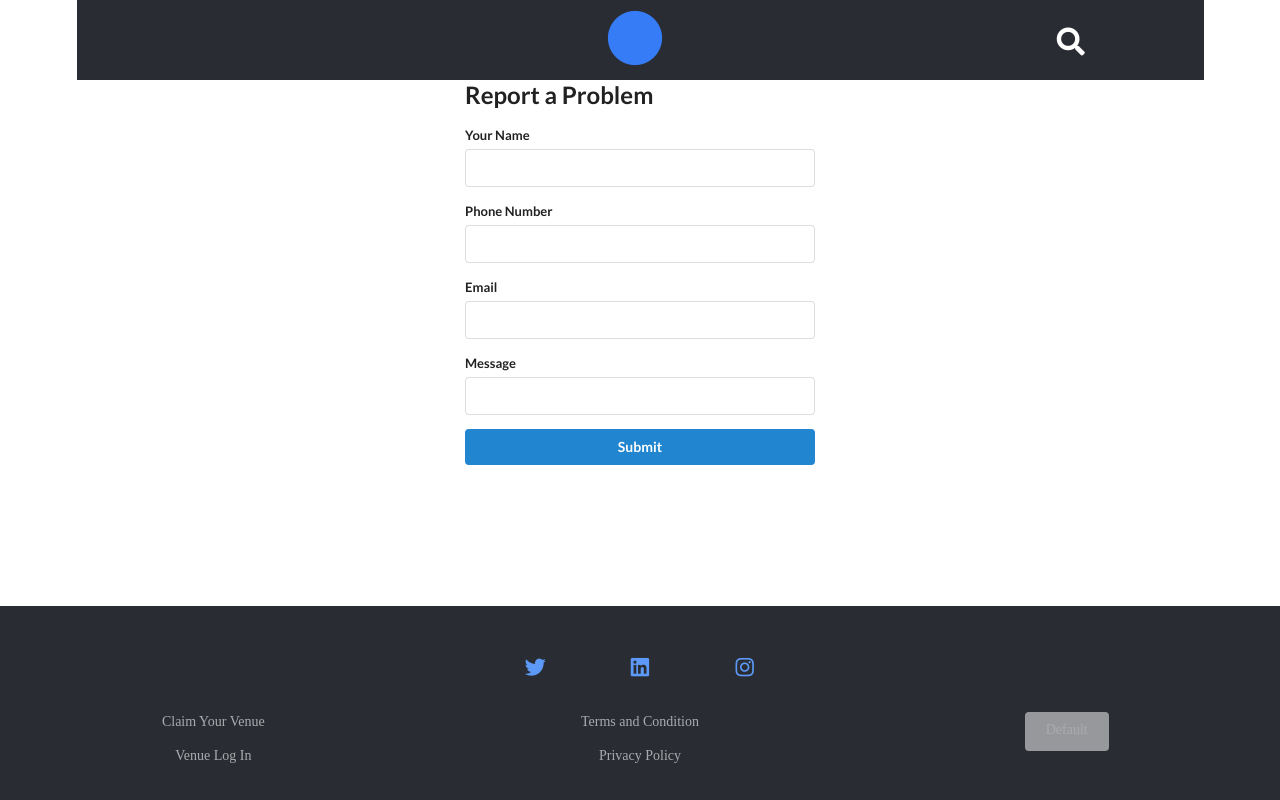
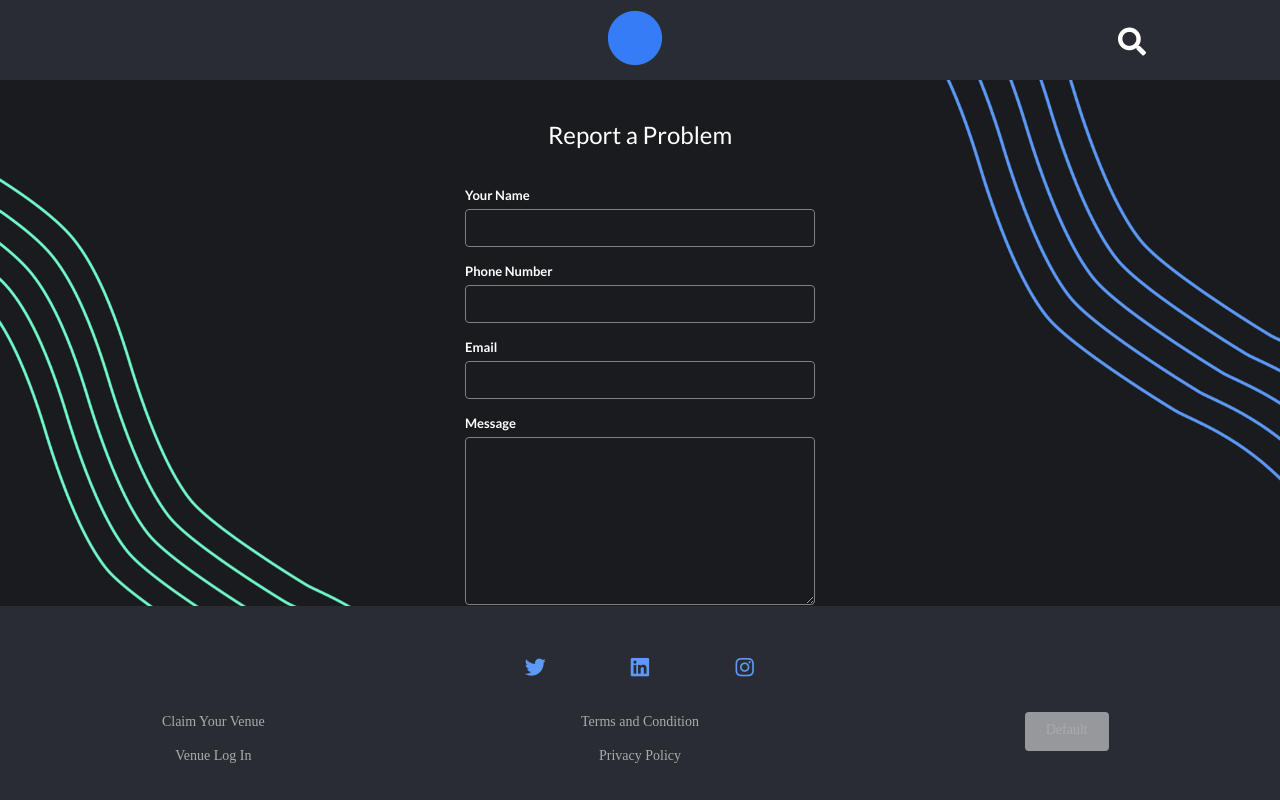
Before and after one commit to Kenichiwaa/eresonate-form, a React (Create React App) app: page / in a window 1280 px wide. Built offline with nearby package versions, Linux system fonts and the light colour scheme.

Commit message:
add style to form, add background graphic

```diff
--- a/public/index.html
+++ b/public/index.html
@@ -6,6 +6,7 @@
   <link rel="icon" href="%PUBLIC_URL%/favicon.ico" />
   <meta name="viewport" content="width=device-width, initial-scale=1" />
   <link rel="stylesheet" href="https://cdnjs.cloudflare.com/ajax/libs/semantic-ui/2.4.1/semantic.min.css">
+  <link rel="stylesheet" type="text/css" href="stylesheet.css" media="screen" />
   <meta name="theme-color" content="#000000" />
   <meta name="description" content="Web site created using create-react-app" />
   <link rel="apple-touch-icon" href="%PUBLIC_URL%/logo192.png" />
--- /dev/null
+++ b/public/stylesheet.css
@@ -0,0 +1,3 @@
+body {
+    background-color: #191b1e;
+}
--- a/src/components/App.js
+++ b/src/components/App.js
@@ -10,7 +10,7 @@ import history from "../history";
 
 const App = () => {
   return (
-    <div className="ui container">
+    <div className="ui">
       <Router history={history}>
         <Header />
         <Route path="/" exact component={FormShow} />
--- a/src/components/pages/FormShow.js
+++ b/src/components/pages/FormShow.js
@@ -3,10 +3,56 @@ import { Field, reduxForm } from "redux-form";
 import { connect } from "react-redux";
 import styled from "styled-components";
 import { createForm } from "../../actions";
+import imageLeft from "../../images/left-bg-image.png";
+import imageRight from "../../images/right-bg-image.png";
 
 const FormContainer = styled.div`
   max-width: 350px;
   margin: auto;
+  padding-top: 40px;
+  margin-bottom: 250px;
+
+  .ui.form .field > label,
+  h2 {
+    color: white;
+  }
+
+  h2 {
+    text-align: center;
+    font-weight: 100;
+    padding-bottom: 20px;
+  }
+
+  input[name],
+  textarea[name="message"] {
+    background-color: #191b1e !important;
+    border-color: gray !important;
+    color: white !important;
+  }
+
+  textarea[name="message"] {
+    height: 100px;
+  }
+`;
+
+const LeftBgImg = styled.img`
+  position: fixed;
+  z-index: 0;
+  width: 355px;
+  bottom: 192px;
+`;
+
+const RightBgImg = styled.img`
+  position: absolute;
+  z-index: 0;
+  width: 334px;
+  top: 80px;
+  right: 0px;
+`;
+const StyledField = styled(Field)`
+  &.ui.form input {
+    background-color: pink;
+  }
 `;
 
 class FormShow extends React.Component {
@@ -20,14 +66,14 @@ class FormShow extends React.Component {
     }
   }
 
-  renderInput = ({ input, label, meta }) => {
+  renderInput = ({ input, label, meta, textarea }) => {
     console.log(meta);
     console.log(meta.touched);
     const className = `field ${meta.error && meta.touched ? "error" : ""}`;
     return (
       <div className={className}>
         <label>{label}</label>
-        <input {...input} />
+        {textarea ? <textarea {...input} /> : <input {...input} />}
         {this.renderError(meta)}
       </div>
     );
@@ -38,13 +84,17 @@ class FormShow extends React.Component {
   };
   render() {
     return (
+      <div>
+        <LeftBgImg src={imageLeft} />
+        <RightBgImg src={imageRight} />
+
         <FormContainer>
           <h2>Report a Problem</h2>
           <form
             onSubmit={this.props.handleSubmit(this.onSubmit)}
             className="ui form error"
           >
-          <Field
+            <StyledField
               name="name"
               component={this.renderInput}
               label="Your Name"
@@ -64,14 +114,17 @@ class FormShow extends React.Component {
               type="email"
             />
             <Field
+              className="message"
               name="message"
               component={this.renderInput}
               label="Message"
               type="text"
+              textarea="true"
             />
             <button className="ui button primary fluid">Submit</button>
           </form>
         </FormContainer>
+      </div>
     );
   }
 }
```
Also changed, not shown: src/images/left-bg-image.png (added), src/images/right-bg-image.png (added). Lines whose indentation alone changed are shown as unchanged.
